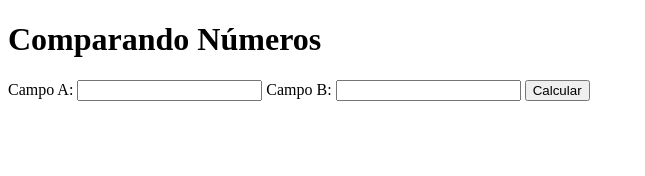
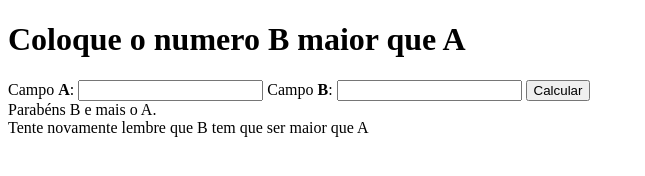
Before and after one commit to Renattoh/Exercico-Integrando-HTML-com-JavaScript, a plain HTML site: page index.html in a window 1280 px wide. Shown: the whole page, without its empty margins (0-645 px from the left). Drawn offline with Linux system fonts and the light colour scheme.

Commit message:
final do html

```diff
--- a/index.html
+++ b/index.html
@@ -7,20 +7,28 @@
     <link rel="stylesheet" href="./Main.css">
 
 </head>
-    <h1>Comparando Números</h1>
+    <h1>Coloque o numero B maior que A</h1>
 <body>
     <form id ='coparandoNumeros'>
         <label>
-            Campo A:
+            Campo <b>A</b>:
             <input type="number" id = 'campoA' required>
         </label>
         <label>
-            Campo B:
+            Campo <b>B</b>:
             <input type="number" id = 'campoB' required>
         </label>
         <button type = 'submit'>Calcular</button>
     </form>
 
+    <div id="successMessage" class="message success">
+        Parabéns B e mais o A.
+    </div>
+
+    <div id="errorMessage" class="message error">
+        Tente novamente lembre que B tem que ser maior que A
+    </div>
+
     <script src="./main.js"></script>
 </body>
 </html>
```
